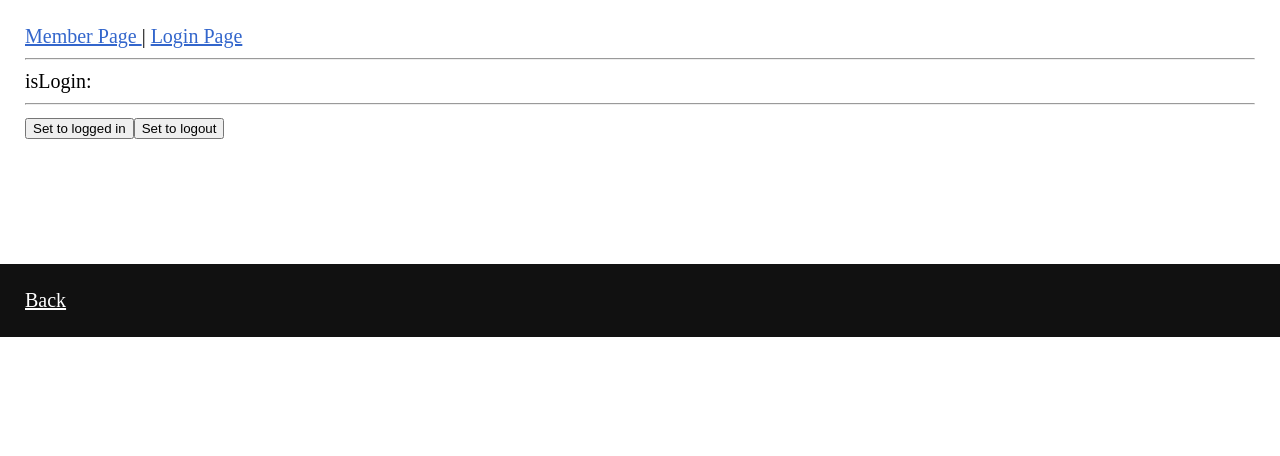
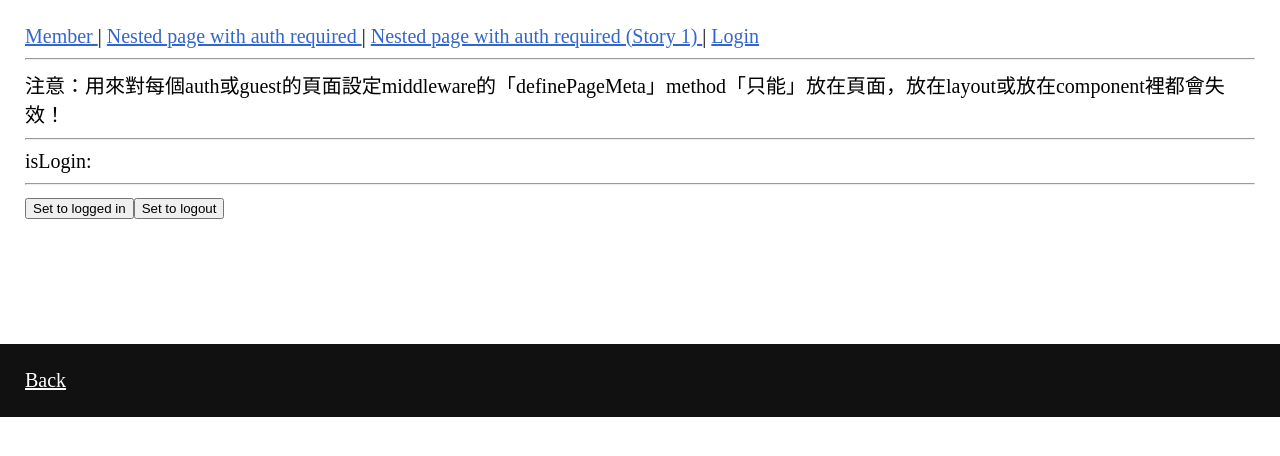
Before and after one commit to boggyjan/nuxt3_sandbox, a Nuxt app: page /auth in a window 1280 px wide. Shown: the top 456 px of the page. Built offline with nearby package versions, Linux system fonts and the light colour scheme.

Commit message:
update demo pages

```diff
--- a/pages/auth.vue
+++ b/pages/auth.vue
@@ -1,12 +1,23 @@
 <template>
   <div>
     <NuxtLink to="/member">
-      Member Page
+      Member
+    </NuxtLink>
+    |
+    <NuxtLink to="/story/1">
+      Nested page with auth required
+    </NuxtLink>
+    |
+    <NuxtLink to="/story/1">
+      Nested page with auth required (Story 1)
     </NuxtLink>
     |
     <NuxtLink to="/login">
-      Login Page
+      Login
     </NuxtLink>
+
+    <hr>
+    注意：用來對每個auth或guest的頁面設定middleware的「definePageMeta」method「只能」放在頁面，放在layout或放在component裡都會失效！
 
     <hr>
     isLogin:
--- a/pages/head.vue
+++ b/pages/head.vue
@@ -29,7 +29,7 @@ const dynamic = 'dynamic常數在setup中'
 const styleString = 'body { background-color: lightgray; }'
 
 // or use useMeta() hook, 但有使用上面的Html tag時會覆蓋掉useMeta設定的head標籤
-useMeta({
+useHead({
   title: `useMeta ${dynamic} title`,
   meta: [
     { name: 'viewport', content: 'width=device-width, initial-scale=1, maximum-scale=1' },
--- a/pages/index.vue
+++ b/pages/index.vue
@@ -4,10 +4,8 @@
     <p>紀錄一下目前已知的問題：</p>
     <ul>
       <li>沒有loading bar 自刻了一個，但就只是換頁時會顯示而已，沒有跟$fetch連動</li>
-      <li>用component標籤去放該頁body才需要的css的style標籤時，在離開頁面的時後不會被清掉</li>
       <li>dev時Eslint不會檢查，要用 npm run lint 指令才能檢查</li>
       <li>dev時TS不會做型別檢查，要用 npx nuxi typecheck 指令才能檢查，跟Eslint一樣</li>
-      <li>換頁時，會先清掉該頁的變數（？），導致會有一瞬間看到原本應該要顯示變數的地方變成空白，然後才導到另一頁</li>
     </ul>
 
     <div class="test-box">
--- /dev/null
+++ b/pages/story.vue
@@ -0,0 +1,23 @@
+<template>
+  <div>
+    Story
+    <hr>
+    <NuxtLink to="/story/1">
+      Story 1
+    </NuxtLink>
+    <NuxtLink to="/story/2">
+      Story 2
+    </NuxtLink>
+    <NuxtLink to="/story/3">
+      Story 3
+    </NuxtLink>
+    <hr>
+    <NuxtPage />
+  </div>
+</template>
+
+<script setup>
+definePageMeta({
+  middleware: 'auth'
+})
+</script>
--- /dev/null
+++ b/pages/story/[id].vue
@@ -0,0 +1,5 @@
+<template>
+  <div>
+    Story Id: {{ $route.params.id }}
+  </div>
+</template>
--- a/pages/v-memo.vue
+++ b/pages/v-memo.vue
@@ -1,7 +1,11 @@
 <template>
   <div>
     <h2>v-memo v-for中可以用v-memo列出條件，當條件結果有變動時更新列表</h2>
-    <div v-for="item in list" :key="item.id" v-memo="[item.id === selected]">
+    <div
+      v-for="item in list"
+      :key="item.id"
+      v-memo="[item.id === selected]"
+    >
       <p>ID: {{ item.id }} - {{ item.name }}- selected: {{ item.id === selected }}</p>
     </div>
     <div>
```
